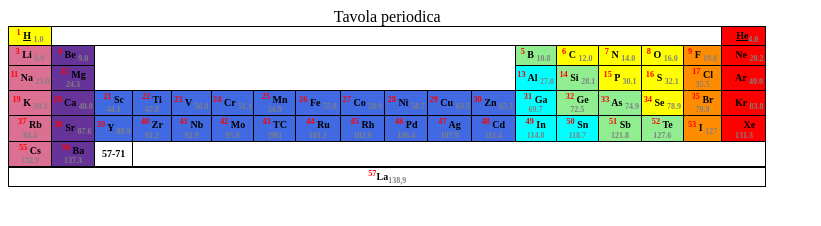
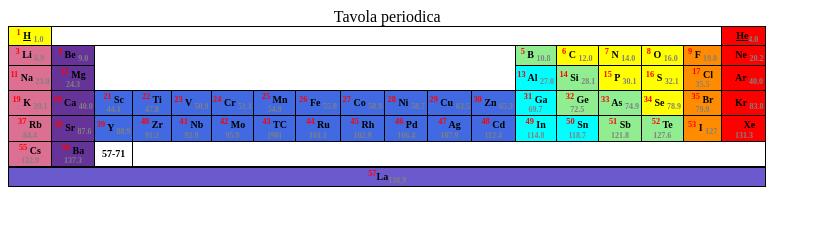
Before and after one commit to Krobbolo/Krobbolo.github.io, a plain HTML site: page index.html in a window 1280 px wide. Shown: the whole page, without its empty margins (0-821 px from the left). Drawn offline with Linux system fonts and the light colour scheme.

```diff
--- a/index.css
+++ b/index.css
@@ -44,3 +44,7 @@ th.semimetal{
 th.halogen{
     background-color: darkorange;
 }
+
+table.lantha-actini{
+    background-color: slateblue;
+}
```
